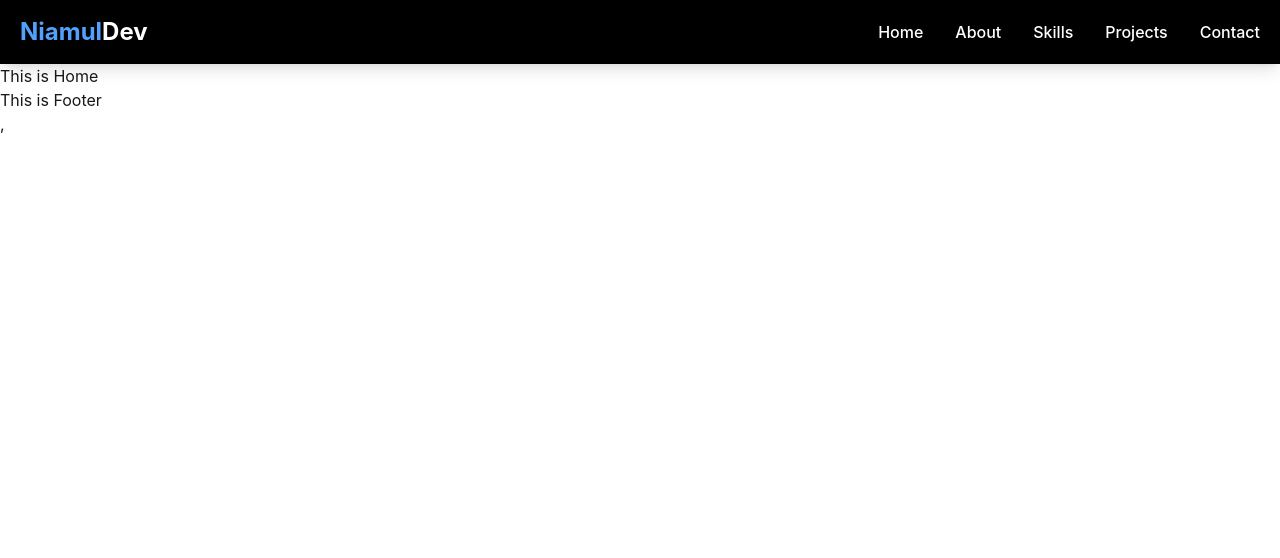
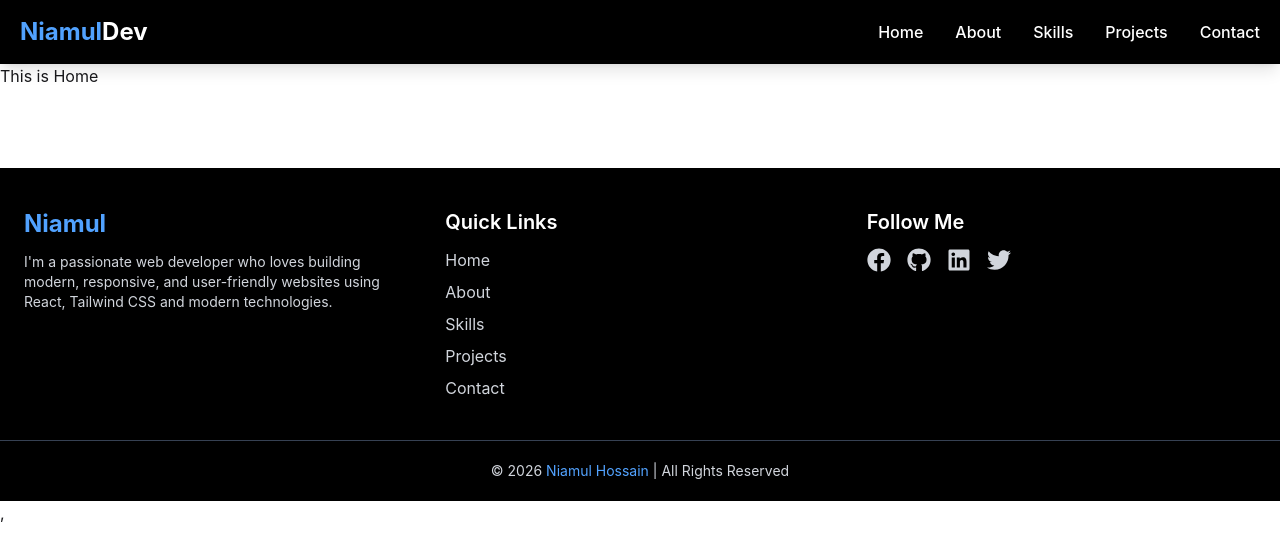
Before and after one commit to MdNiamul/React-Portfoliyo, a React (Vite) app: page / in a window 1280 px wide. Shown: the top 558 px of the page. Built offline with nearby package versions, Linux system fonts and the light colour scheme.

Commit message:
create-footer

```diff
--- a/package.json
+++ b/package.json
@@ -13,6 +13,7 @@
     "@tailwindcss/vite": "^4.2.1",
     "react": "^19.2.4",
     "react-dom": "^19.2.4",
+    "react-icons": "^5.6.0",
     "react-router": "^7.13.1"
   },
   "devDependencies": {
--- a/src/Component/Footer/Footer.jsx
+++ b/src/Component/Footer/Footer.jsx
@@ -1,11 +1,75 @@
-import React from 'react';
+import React from "react";
+import { FaFacebook, FaGithub, FaLinkedin, FaTwitter } from "react-icons/fa";
 
 const Footer = () => {
-    return (
+  return (
+    <footer className="bg-black text-gray-300 pt-10 pb-5 mt-20">
+
+      <div className="max-w-7xl mx-auto px-6 grid md:grid-cols-3 gap-8">
+
+        {/* About */}
         <div>
-            <h2>This is Footer</h2>
+          <h2 className="text-2xl font-bold text-blue-400 mb-3">
+            Niamul
+          </h2>
+          <p className="text-sm">
+            I'm a passionate web developer who loves building modern,
+            responsive, and user-friendly websites using React,
+            Tailwind CSS and modern technologies.
+          </p>
         </div>
-    );
+
+        {/* Quick Links */}
+        <div>
+          <h2 className="text-xl font-semibold text-white mb-3">
+            Quick Links
+          </h2>
+
+          <ul className="space-y-2">
+            <li><a href="#" className="hover:text-blue-400">Home</a></li>
+            <li><a href="#about" className="hover:text-blue-400">About</a></li>
+            <li><a href="#skills" className="hover:text-blue-400">Skills</a></li>
+            <li><a href="#projects" className="hover:text-blue-400">Projects</a></li>
+            <li><a href="#contact" className="hover:text-blue-400">Contact</a></li>
+          </ul>
+        </div>
+
+        {/* Social Links */}
+        <div>
+          <h2 className="text-xl font-semibold text-white mb-3">
+            Follow Me
+          </h2>
+
+          <div className="flex gap-4 text-2xl">
+
+            <a className="hover:text-blue-400 cursor-pointer">
+              <FaFacebook />
+            </a>
+
+            <a className="hover:text-blue-400 cursor-pointer">
+              <FaGithub />
+            </a>
+
+            <a className="hover:text-blue-400 cursor-pointer">
+              <FaLinkedin />
+            </a>
+
+            <a className="hover:text-blue-400 cursor-pointer">
+              <FaTwitter />
+            </a>
+
+          </div>
+        </div>
+
+      </div>
+
+      {/* bottom */}
+      <div className="text-center mt-10 border-t border-gray-700 pt-5 text-sm">
+        © 2026 <span className="text-blue-400">Niamul Hossain</span> | All Rights Reserved
+      </div>
+
+    </footer>
+  );
 };
 
 export default Footer;
```
Also changed, not shown: 1 other file (tests, documents, lock files or other folders).
